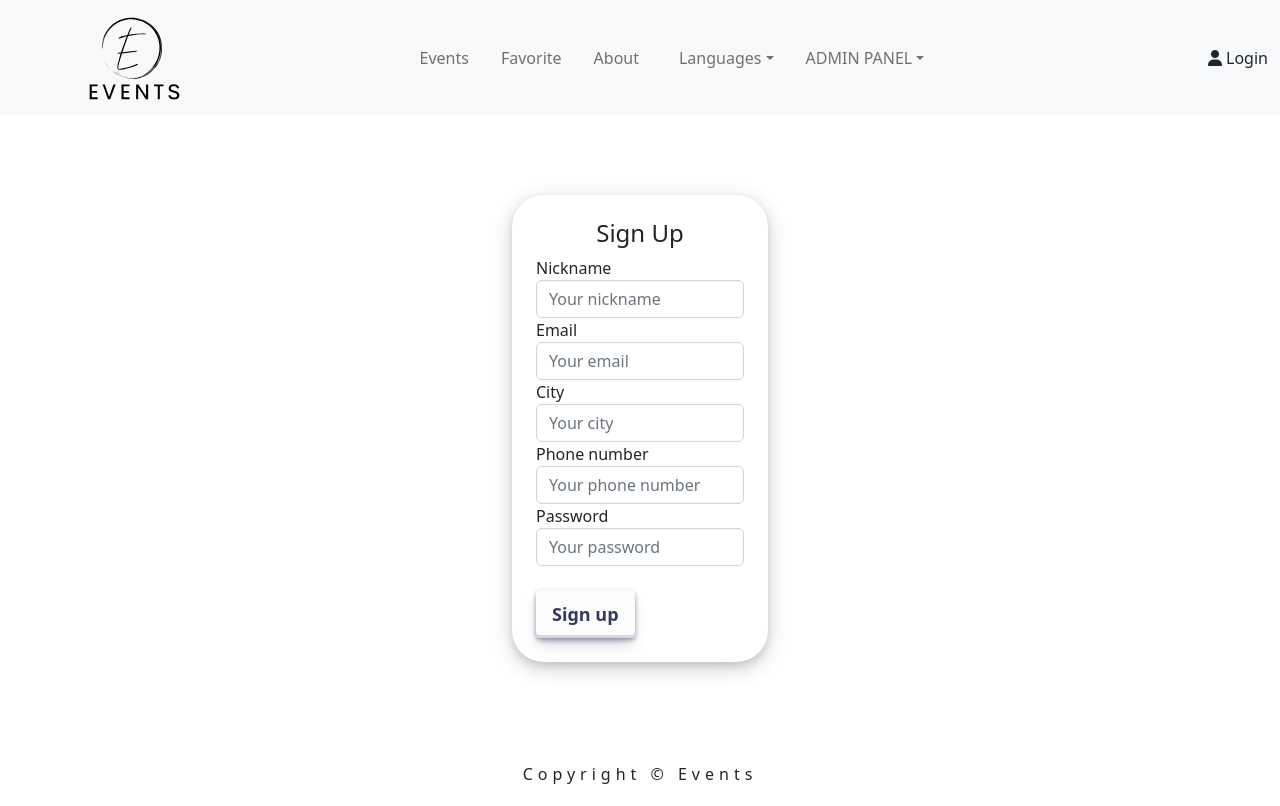
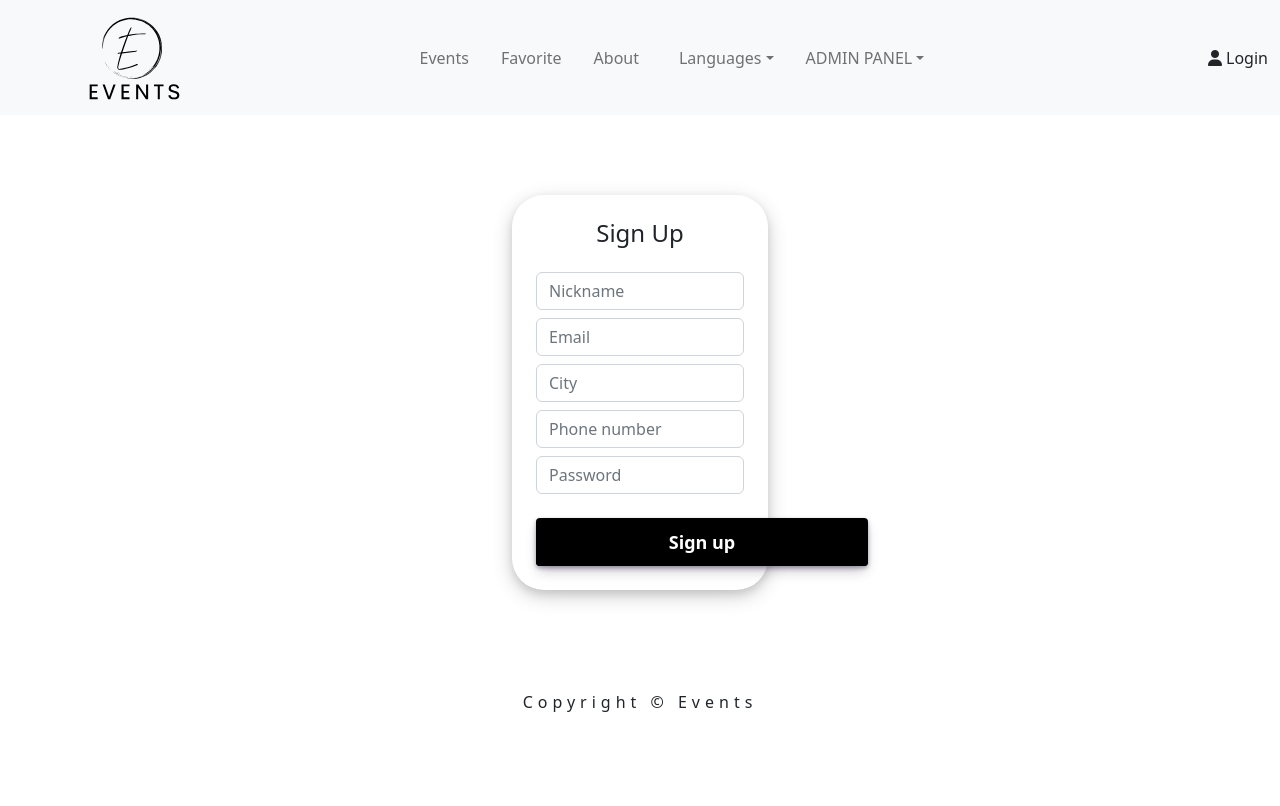
Before and after one commit to kristupasjovaisa/React.Events, a React (Create React App) app in the folder react.events/: page /register in a window 1280 px wide. Built offline with nearby package versions, Linux system fonts and the light colour scheme.

Commit message:
Fixed register form

```diff
--- a/react.events/src/containers/Pages/RegisterPage/Register.js
+++ b/react.events/src/containers/Pages/RegisterPage/Register.js
@@ -23,33 +23,29 @@ const Register = () => {
         <div className='registerForm'>
             <h4 className='text-center'>Sign Up</h4>
             <form onSubmit={handleSubmit(onSubmit)}>
-                <div>
-                    <label>Nickname</label>
+                <div className='mt-4'>
                     <input type='text' className='form-control font-weight-bolt'
-                           placeholder='Your nickname' {...register('nickname')}/>
+                           placeholder='Nickname' {...register('nickname')}/>
                     {errors.nickname?.type === 'required' &&
                         <p className='text-bg-light'> Nickname is required</p>}
                 </div>
-                <div>
-                    <label>Email</label>
+                <div className='mt-2'>
                     <input type='text' className='form-control font-weight-bolt'
-                           placeholder='Your email' {...register('email')}/>
+                           placeholder='Email' {...register('email')}/>
                     {errors.email?.type === 'required' &&
                         <p className='text-bg-light'> Email is required</p>}
                     {errors.email?.type === 'email' &&
                         <p className='text-bg-light'> Enter a valid email (ex. email@gmail.com)</p>}
                 </div>
-                <div>
-                    <label>City</label>
+                <div className='mt-2'>
                     <input type='text' className='form-control font-weight-bolt'
-                           placeholder='Your city' {...register('city')}/>
+                           placeholder='City' {...register('city')}/>
                     {errors.city?.type === 'required' &&
                         <p className='text-bg-light'> City is required</p>}
                 </div>
-                <div>
-                    <label>Phone number</label>
+                <div className='mt-2'>
                     <input type='text' className='form-control font-weight-bolt'
-                           placeholder='Your phone number' {...register('phoneNumber')}/>
+                           placeholder='Phone number' {...register('phoneNumber')}/>
                     {errors.phoneNumber?.type === 'required' &&
                         <p className='text-bg-light'> Phone number is required</p>}
                     {errors.phoneNumber?.type === 'min' &&
@@ -57,16 +53,15 @@ const Register = () => {
                     {errors.phoneNumber?.type === 'max' &&
                         <p className='text-bg-light'> The phone number must be 9 digits long </p>}
                 </div>
-                <div>
-                    <label>Password</label>
+                <div className='mt-2'>
                     <input type='password' className='form-control font-weight-bolt'
-                           placeholder='Your password'{...register('password')}/>
+                           placeholder='Password'{...register('password')}/>
                     {errors.password?.type === 'required' &&
                         <p className='text-bg-light'> Password is required</p>}
                     {errors.password?.type === 'min' &&
                         <p className='text-bg-light'> Password length must be at least 6</p>}
                 </div>
-                <button className='button-30 mt-4 bolt' role='button'> Sign up</button>
+                <button className='button-30-1 mt-4' role='button'> Sign up</button>
             </form>
         </div>
     )
```
